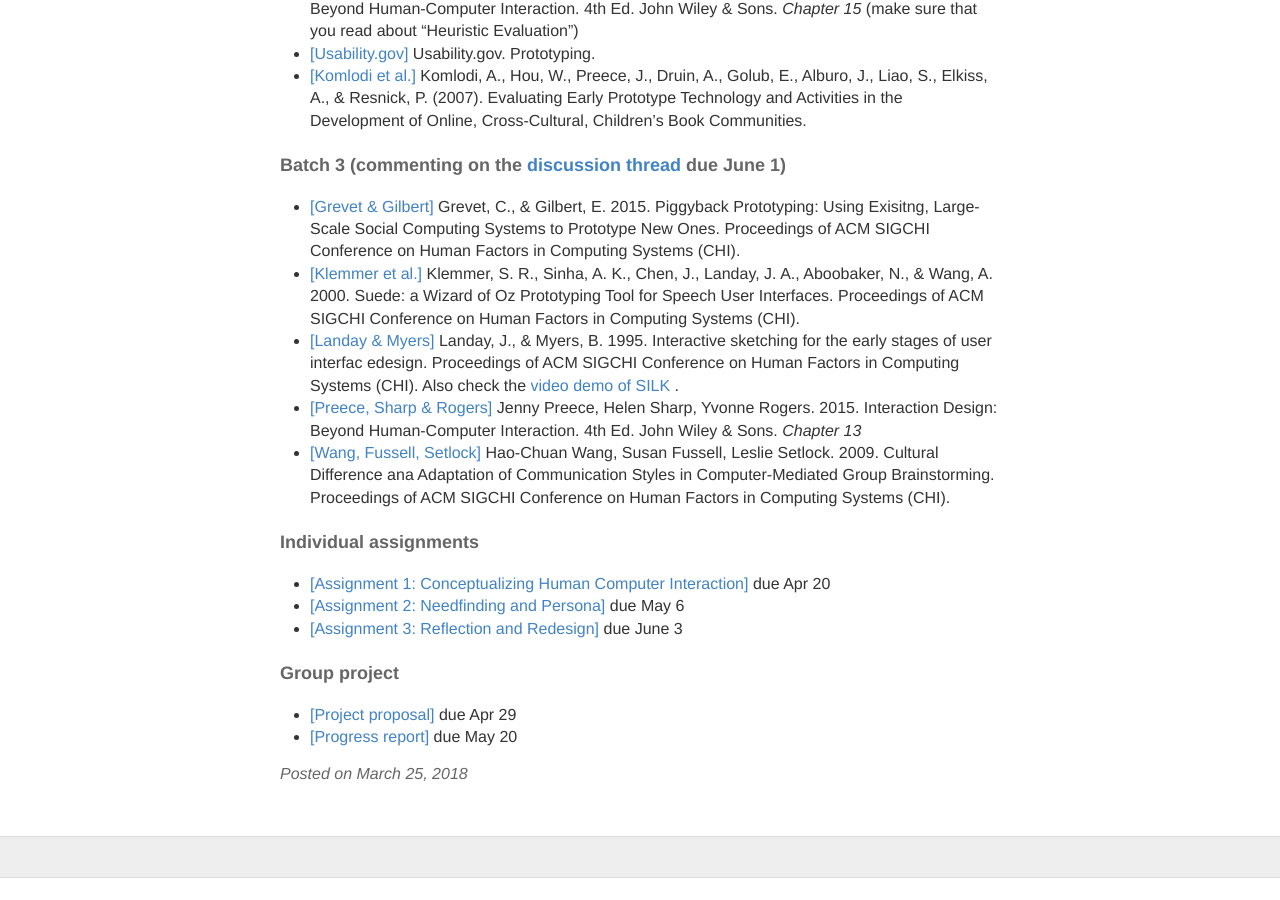
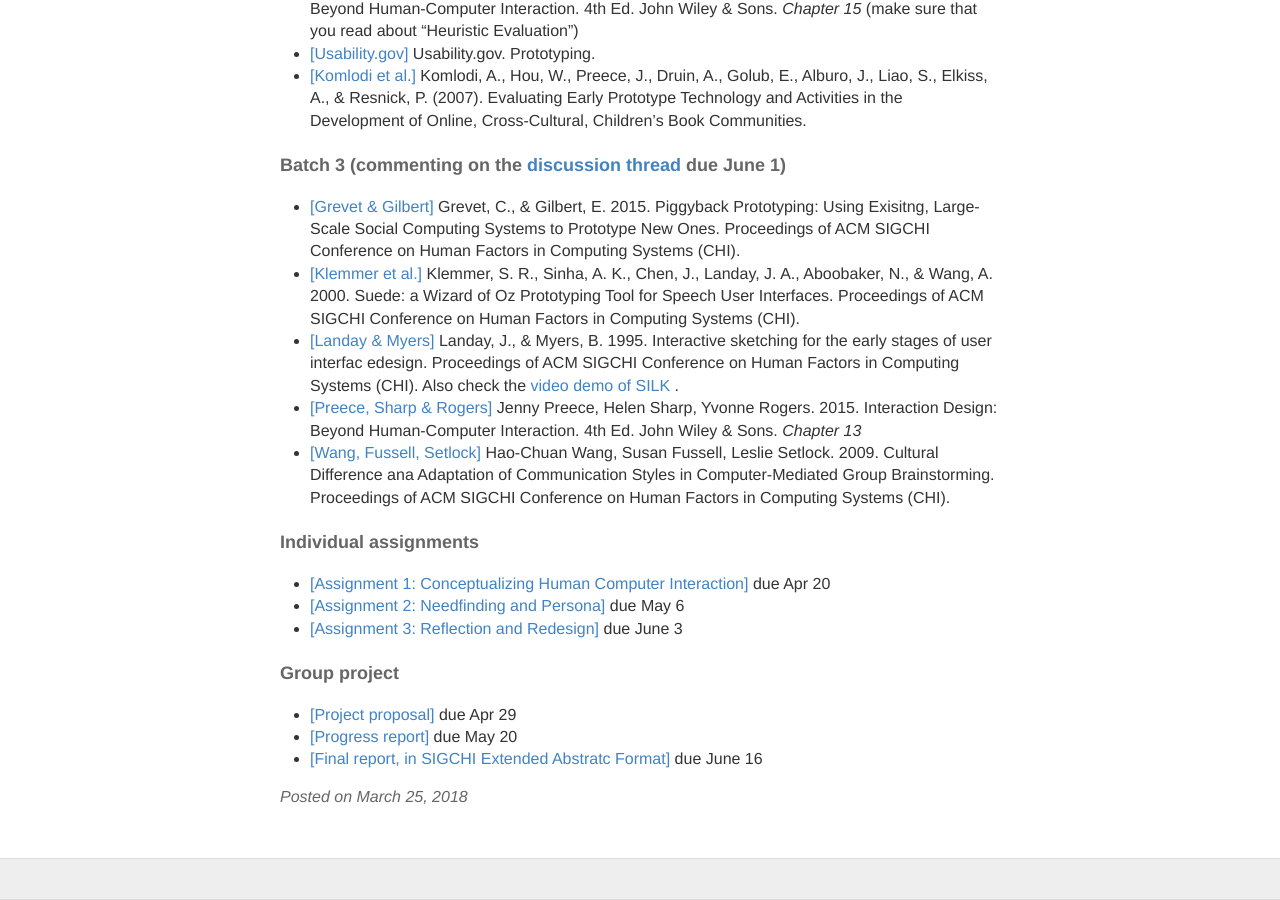
Before and after one commit to hciwang/hciwang.github.io, a Jekyll site: the page built from _posts/2018-3-25-lectures.md, in a window 1280 px wide and 900 px high, scrolled down 3767 px. Built offline with Jekyll 4.4.1, drawn with Linux system fonts in a browser that asks for light colours; before the commit the page ends 4645 px from its top, so only the background shows below that.

Commit message:
Update 2018-3-25-lectures.md

```diff
--- a/_posts/2018-3-25-lectures.md
+++ b/_posts/2018-3-25-lectures.md
@@ -135,3 +135,4 @@ Week 10
 #### Group project
 - [[Project proposal]](https://canvas.ucdavis.edu/courses/225630/assignments/192508) due Apr 29
 - [[Progress report]](https://canvas.ucdavis.edu/courses/225630/assignments/199854) due May 20
+- [[Final report, in SIGCHI Extended Abstratc Format]]() due June 16
```
